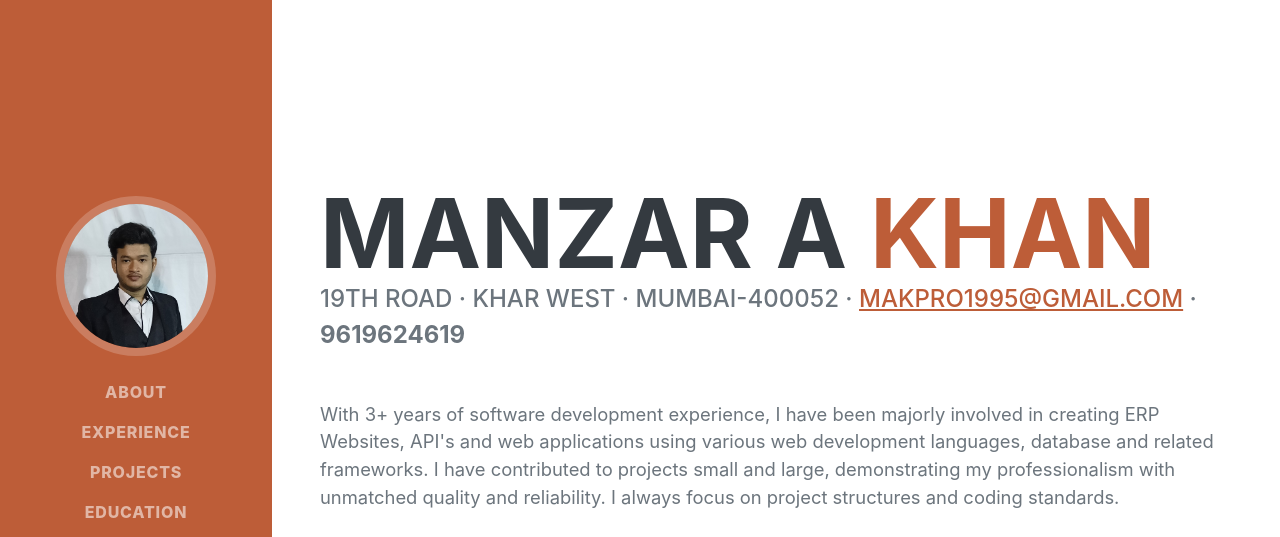
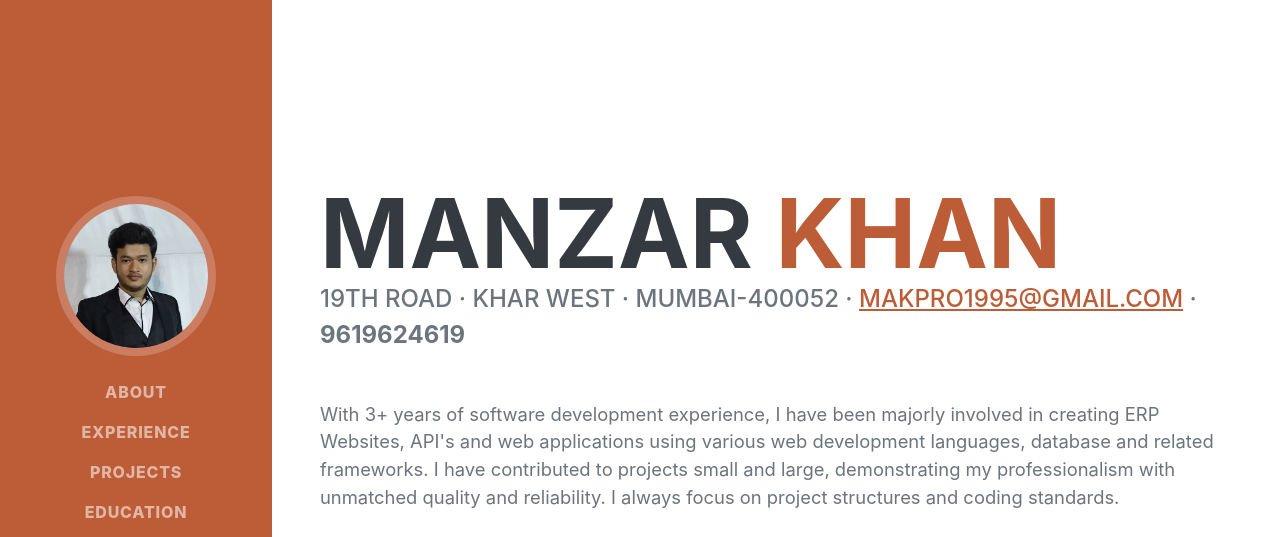
Before and after one commit to manzarahmedkhan/resume, a plain HTML site: page index.html in a window 1280 px wide. Shown: the top 537 px of the page. Drawn offline with nearby package versions, Linux system fonts and the light colour scheme; a web font is replaced by a local one.

Commit message:
[CHANGE] minor

```diff
--- a/index.html
+++ b/index.html
@@ -40,7 +40,7 @@
             <section class="resume-section" id="about">
                 <div class="resume-section-content">
                     <h1 class="mb-0">
-                        Manzar A
+                        Manzar
                         <span class="text-primary">Khan</span>
                     </h1>
                     <div class="subheading mb-5">
```
